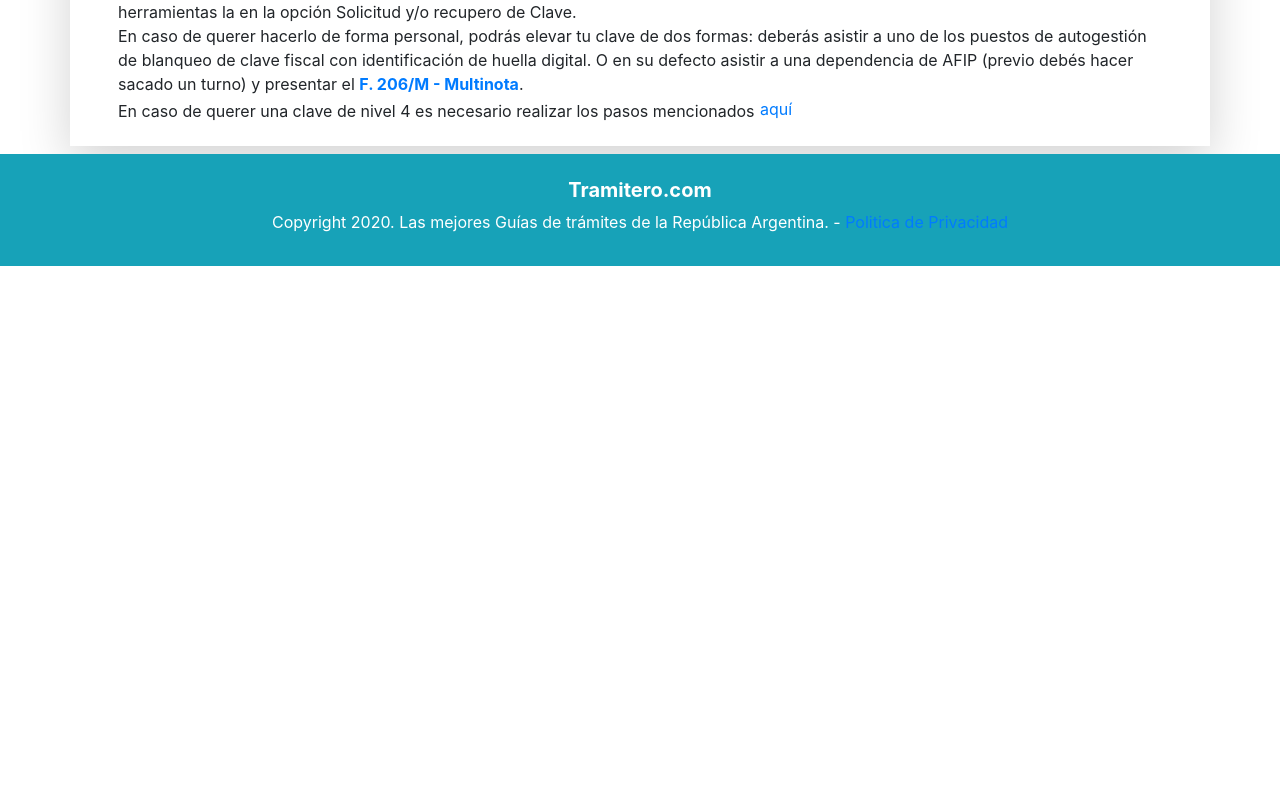
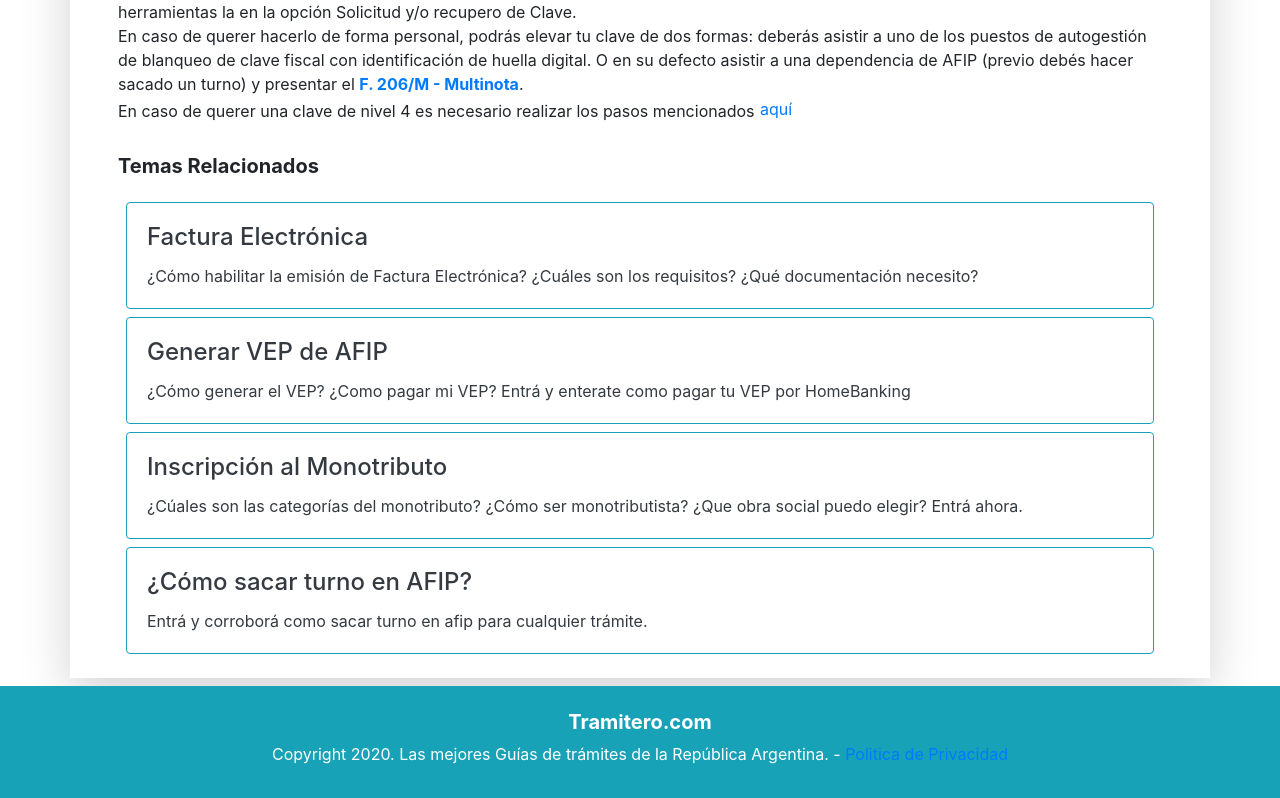
Before and after one commit to marcobaiad/tramites, a React (Create React App) app: page /afip/clave-fiscal in a window 1280 px wide. Shown: the part 2235-3033 px from the top of the page. Before the commit the page ends 2501 px from the top, so only its background shows below. Built offline with nearby package versions, Linux system fonts and the light colour scheme.

Commit message:
add relacionados en AFIP

```diff
--- a/src/ArticlesPages/Afip/ClaveFiscal.jsx
+++ b/src/ArticlesPages/Afip/ClaveFiscal.jsx
@@ -2,6 +2,7 @@ import React from 'react';
 import MainDiv from '../../components/MainDiv';
 import Helmet from '../../components/Helmet';
 import Indice from '../../components/Indice';
+import Relacionados from '../../components/Relacionados';
 
 export default function ClaveFiscal() {
 
@@ -117,7 +118,14 @@ export default function ClaveFiscal() {
            <h2 ref={titulo6}>¿Como elevar el nivel de clave?</h2>
            Si ya dispones de una clave fiscal pero necesitas una de mayor nivel, podrás realizar la operación desde la app <strong>MI AFIP</strong> en la sección de herramientas la en la opción Solicitud y/o recupero de Clave. <br/>
            En caso de querer hacerlo de forma personal, podrás elevar tu clave de dos formas: deberás asistir a uno de los puestos de autogestión de blanqueo de clave fiscal con identificación de huella digital. O en su defecto asistir a una dependencia de AFIP (previo debés hacer sacado un turno) y presentar el <strong><a href="https://www.argentina.gob.ar/sites/default/files/formulario-206m.pdf" target="_blank" rel="noopener noreferrer">F. 206/M - Multinota</a></strong>. <br/>
-           En caso de querer una clave de nivel 4 es necesario realizar los pasos mencionados <div className="btn btn-link px-0 mx-0 my-0 pt-0 pb-2" onClick={() => titulo5.current.scrollIntoView()}>aquí</div>
+           En caso de querer una clave de nivel 4 es necesario realizar los pasos mencionados <div className="btn btn-link px-0 mx-0 my-0 pt-0 pb-2" onClick={() => titulo5.current.scrollIntoView()}>aquí</div> <br/>
+           <h5 className="font-weight-bold my-4">Temas Relacionados</h5>
+            <Relacionados
+                tituloRel1="Factura Electrónica" textRel1="¿Cómo habilitar la emisión de Factura Electrónica? ¿Cuáles son los requisitos? ¿Qué documentación necesito?" pathToRel1="/afip/factura-electronica"
+                tituloRel2="Generar VEP de AFIP" textRel2="¿Cómo generar el VEP? ¿Como pagar mi VEP? Entrá y enterate como pagar tu VEP por HomeBanking" pathToRel2="/afip/generar-vep"
+                tituloRel3="Inscripción al Monotributo" textRel3="¿Cúales son las categorías del monotributo? ¿Cómo ser monotributista? ¿Que obra social puedo elegir? Entrá ahora." pathToRel3="/afip/Inscripcion-monotributo"
+                tituloRel4="¿Cómo sacar turno en AFIP?" textRel4="Entrá y corroborá como sacar turno en afip para cualquier trámite." pathToRel4="/afip/turnos-afip"
+            />
         </>}
         />
     )
--- a/src/ArticlesPages/Afip/FacturaElectrónica.jsx
+++ b/src/ArticlesPages/Afip/FacturaElectrónica.jsx
@@ -3,6 +3,7 @@ import MainDiv from '../../components/MainDiv';
 import Helmet from '../../components/Helmet';
 
 const Indice = React.lazy(() => import('../../components/Indice'));
+const Relacionados = React.lazy(() => import('../../components/Relacionados'));
 
 export default function FacturaElectronica() {
 
@@ -186,6 +187,20 @@ export default function FacturaElectronica() {
                     </div>
                 }
             </div>
+            <h5 className="my-4 font-weight-bold">Temas Relacionados</h5>
+            <Suspense fallback={
+            <div className="spinner-border text-primary" role="status">
+                <span className="sr-only">Cargando...</span>
+            </div>
+            }>
+                <Relacionados
+                    tituloRel1="Clave Fiscal" textRel1="¿Cómo sacar Clave Fiscal nivel 3? ¿Cuáles son los requisitos? ¿Qué documentación necesito?" pathToRel1="/afip/clave-fiscal"
+                    tituloRel2="Generar VEP de AFIP" textRel2="¿Cómo generar el VEP? ¿Como pagar mi VEP? Entrá y enterate como pagar tu VEP por HomeBanking" pathToRel2="/afip/generar-vep"
+                    tituloRel3="Inscripción al Monotributo" textRel3="¿Cúales son las categorías del monotributo? ¿Cómo ser monotributista? ¿Que obra social puedo elegir? Entrá ahora." pathToRel3="/afip/Inscripcion-monotributo"
+                    tituloRel4="¿Cómo sacar turno en AFIP?" textRel4="Entrá y corroborá como sacar turno en afip para cualquier trámite." pathToRel4="/afip/turnos-afip"
+                />
+            </Suspense>
+
         </>}
         />
     )
--- a/src/ArticlesPages/Afip/FormularioCeta.jsx
+++ b/src/ArticlesPages/Afip/FormularioCeta.jsx
@@ -1,7 +1,9 @@
 import React, { Suspense } from 'react';
-import Indice from '../../components/Indice';
 import MainDiv from '../../components/MainDiv';
 import Helmet from '../../components/Helmet';
+
+const Indice = React.lazy(() => import('../../components/Indice'));
+const Relacionados = React.lazy(() => import('../../components/Relacionados'));
 
 const FormularioCeta = () => {
 
@@ -50,9 +52,11 @@ const FormularioCeta = () => {
                 </div>
             </div>
             <p>El <strong>Certificado de Transferencia de Automotores</strong>, es un formulario de <a href="https://afip.gob.ar" target="_blank" rel="noopener noreferrer">AFIP</a> que se necesita a la hora de hacer la transferencia de un auto. <strong ref={titulo5}>¿Quien tiene que hacer el formulario CETA?</strong> El vendendor es el que deberá tramitar este certificado. Están alcanzadas: personas humanas, las suceciones indivisas (herederos) y personas jurídicas, que recidan en el país o en el exterior y quieran realizar la transferencia parcial o total de su dominio.</p>
-            <Suspense fallback={<div className="spinner-border text-primary" role="status">
-                        <span className="sr-only">Cargando...</span>
-                    </div>}>
+            <Suspense fallback={
+                <div className="spinner-border text-primary" role="status">
+                    <span className="sr-only">Cargando...</span>
+                </div>}
+            >
                 <Indice
                     description1="¿Cuándo es necesario sacar el Formulario?"
                     description2="¿Cómo se hace el formulario Z en 2020?"
@@ -289,6 +293,19 @@ const FormularioCeta = () => {
                     </div>
                 }
             </div> */}
+            <h5 className="my-4 font-weight-bold">Temas Relacionados</h5>
+            <Suspense fallback={
+                <div className="spinner-border text-primary" role="status">
+                    <span className="sr-only">Cargando...</span>
+                </div>
+            }>
+                <Relacionados
+                    tituloRel1="Cédula Azul" textRel1="¿Cómo sacar la Cédula Azul? ¿Cuáles son los requisitos? ¿Qué documentación necesito?" pathToRel1="/automotor/tramite-cedula-azul"
+                    tituloRel2="Patentar un Auto 0km" textRel2="¿Cómo Patentar un Auto en 0km 2020? ¿Cómo realizar el trámite? Entrá y enterate como se hace" pathToRel2="/automotor/patentamiento-automotor"
+                    tituloRel3="Duplicado Titulo Automotor" textRel3="¿Cómo sacar el duplicado del titulo automtor? ¿Te robaron o perdiste el tutilo de tu auto? Entrá y enterate como sacarlo de nuevo." pathToRel3="/automotor/titulo-automotor"
+                    tituloRel4="¿Cómo sacar turno en el Automotor?" textRel4="Entrá y corroborá como sacar turno en el Registro Automotor para cualquier trámite." pathToRel4="/automotor/turno-registro-automotor"
+                />
+            </Suspense>
         </>}
         />
     )
--- a/src/ArticlesPages/Afip/GenerarVEP.jsx
+++ b/src/ArticlesPages/Afip/GenerarVEP.jsx
@@ -3,6 +3,7 @@ import MainDiv from '../../components/MainDiv';
 import Helmet from '../../components/Helmet';
 
 const Indice = React.lazy(() => import('../../components/Indice'));
+const Relacionados = React.lazy(() => import('../../components/Relacionados'));
 
 export default function GenerarVEP() {
 
@@ -89,7 +90,19 @@ export default function GenerarVEP() {
                         Elegí el medio de pago para realizar el pago y listo.
                     </li>
                 </ol>
-
+            <h5 className="my-4 font-weight-bold">Temas Relacionados</h5>
+            <Suspense fallback={
+            <div className="spinner-border text-primary" role="status">
+                <span className="sr-only">Cargando...</span>
+            </div>
+            }>
+                <Relacionados
+                    tituloRel1="Inscripción al Monotributo" textRel1="¿Cómo inscribirme en el monotributo? ¿Cuáles son los requisitos? ¿Qué documentación necesito? Entrá y enterate todo" pathToRel1="/afip/inscripcion-monotributo"
+                    tituloRel2="Habilitar emisión de Factura Electrónica" textRel2="¿Cómo habilitar la factura electrónica en 2020? ¿Cuáles son los pasos? Entrá y enterate como se hace" pathToRel2="/afip/factura-electronica"
+                    tituloRel3="Clave Fiscal Nivel 3 (y todos los niveles)" textRel3="¿Cómo sacar el mi clave fiscal? ¿Que puedo hacer con cada nivel? Entrá y enterate como sacar tu clave ahora." pathToRel3="/afip/clave-fiscal"
+                    tituloRel4="¿Cómo sacar turno en AFIP?" textRel4="Entrá y corroborá como sacar turno en AFIP para cualquier trámite." pathToRel4="/afip/turno-afip"
+                />
+            </Suspense>
             </>
 
         }/>
--- a/src/ArticlesPages/Afip/InscripcionMonotributo.jsx
+++ b/src/ArticlesPages/Afip/InscripcionMonotributo.jsx
@@ -3,6 +3,7 @@ import MainDiv from '../../components/MainDiv';
 import Helmet from '../../components/Helmet';
 
 const Indice = React.lazy(() => import('../../components/Indice'));
+const Relacionados = React.lazy(() => import('../../components/Relacionados'));
 
 export default function InscripcionMonotributo() {
 
@@ -154,6 +155,19 @@ export default function InscripcionMonotributo() {
                 <li>Regimen Simplificado Especial</li>
                 <li>Monotributo Simplificado</li>
             </ol>
+            <h5 className="my-4 font-weight-bold">Temas Relacionados</h5>
+            <Suspense fallback={
+            <div className="spinner-border text-primary" role="status">
+                <span className="sr-only">Cargando...</span>
+            </div>
+            }>
+                <Relacionados
+                    tituloRel1="Clave Fiscal" textRel1="¿Cómo sacar Clave Fiscal nivel 3? ¿Cuáles son los requisitos? ¿Qué documentación necesito?" pathToRel1="/afip/clave-fiscal"
+                    tituloRel2="Generar VEP de AFIP" textRel2="¿Cómo generar el VEP? ¿Como pagar mi VEP? Entrá y enterate como pagar tu VEP por HomeBanking" pathToRel2="/afip/generar-vep"
+                    tituloRel3="Factura Electrónica" textRel3="¿Cómo emitir Factura Electrónica? ¿Qué necesito? ¿Cómo habilitar los punto de ventas? Entrá ahora y enterate como." pathToRel3="/afip/factura-electrónica"
+                    tituloRel4="¿Cómo sacar turno en AFIP?" textRel4="Entrá y corroborá como sacar turno en afip para cualquier trámite." pathToRel4="/afip/turnos-afip"
+                />
+            </Suspense>
         </>
         }/>
     )
--- a/src/components/Relacionados.jsx
+++ b/src/components/Relacionados.jsx
@@ -2,41 +2,29 @@ import React from 'react';
 import { Link } from 'react-router-dom';
 
 function Relacionados(props) {
-    // const {  } = props;
-    return (
-        <>
+    const { tituloRel1, tituloRel2, tituloRel3, tituloRel4, textRel1, textRel2, textRel3, textRel4, pathToRel1, pathToRel2, pathToRel3, pathToRel4 } = props;
+
+    const ArtRel = (props) => {
+
+        const { tituloRel, textRel, pathToRel } = props
+
+        return(
             <article className="card mx-2 my-2 border-info">
-                <Link className="text-decoration-none text-dark" to="/anses/seguro-de-desempleo" >
+                <Link className="text-decoration-none text-dark" target="_blank" to={pathToRel} >
                     <div class="card-body">
-                        <h4 class="card-title">Fondo de Desempleo</h4>
-                        <p class="card-text">¿Cómo acceder al Fondo de Desempleo? ¿Cuanto cobró de Fondo de Desempleo? Entrá y enterate como acceder a esta prestación.</p>
+                        <h4 class="card-title">{tituloRel}</h4>
+                        <p class="card-text">{textRel}</p>
                     </div>
                 </Link>
             </article>
-            <article className="card mx-2 my-2 border-info">
-                <Link className="text-decoration-none text-dark" to="/anses/tarjeta-alimentaria" >
-                    <div class="card-body">
-                        <h4 class="card-title">Tarjeta Alimentaria</h4>
-                        <p class="card-text">¿A quien le corresponde? ¿Cómo saber el saldo de mi Tarjeta Alimentar? Esto y mucho más podrás encontrar acá en Ttramitero.com.</p>
-                    </div>
-                </Link>
-            </article>
-            <article className="card mx-2 my-2 border-info">
-                <Link className="text-decoration-none text-dark" to="/anses/prestamos-AHU-y-SUAF" >
-                    <div class="card-body">
-                        <h4 class="card-title">Préstamo Anses para Asignaciones</h4>
-                        <p class="card-text">¿Cuáles son los requisitos? ¿Como acceder al Crédito ANSES AHU Y SUAF?.</p>
-                    </div>
-                </Link>
-            </article>
-            <article className="card mx-2 my-2 border-info">
-                <Link className="text-decoration-none text-dark" to="/anses/prestamos-Jubilados-y-Pensionados" >
-                    <div class="card-body">
-                        <h4 class="card-title">Préstamo para Jubilados y Pensionados </h4>
-                        <p class="card-text">¿Qué documentación necesito? ¿Cómo realizar el trámite? Con nuestra guía super sencilla, te ayudamos a sacar el crédito ANSES.</p>
-                    </div>
-                </Link>
-            </article>
+        )
+    }
+    return (
+        <>
+            { tituloRel1 && <ArtRel tituloRel={tituloRel1} textRel={textRel1} pathToRel={pathToRel1} />}
+            { tituloRel2 && <ArtRel tituloRel={tituloRel2} textRel={textRel2} pathToRel={pathToRel2} />}
+            { tituloRel3 && <ArtRel tituloRel={tituloRel3} textRel={textRel3} pathToRel={pathToRel3} />}
+            { tituloRel4 && <ArtRel tituloRel={tituloRel4} textRel={textRel4} pathToRel={pathToRel4} />}
         </>
     );
 }
```
Also changed, not shown: src/ArticlesPages/Noticias/CuartoIFE.jsx (+6 -1 lines), src/components/HomePage.jsx (+8 -8 lines).
